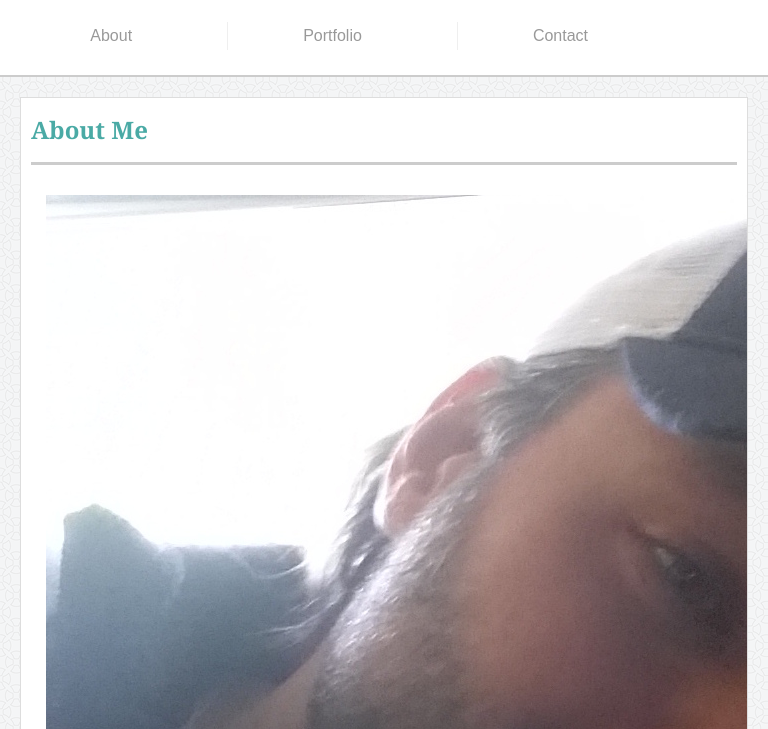
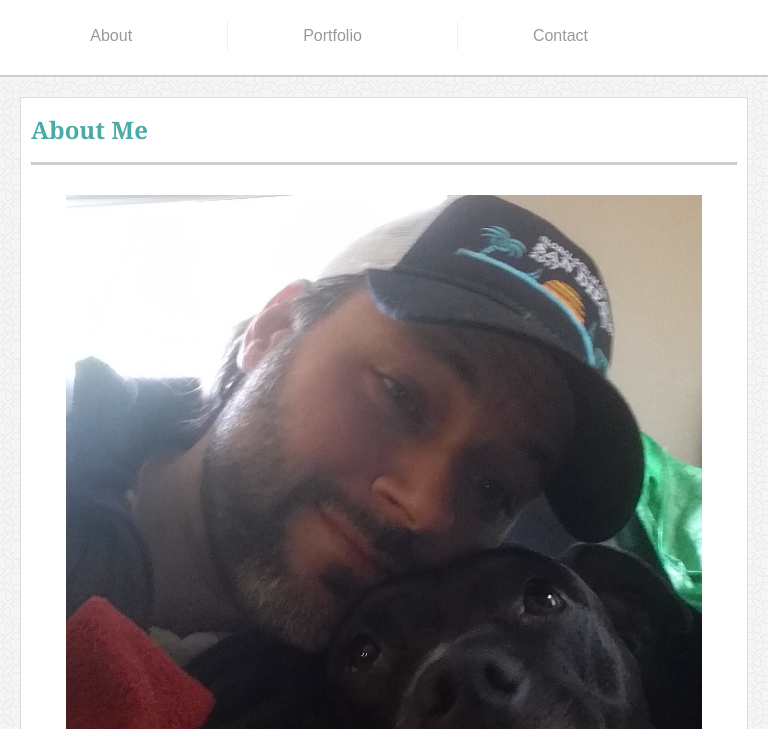
Before and after one commit to iplayoncardboard/Responsive-Portfolio, a plain HTML site: page index.html in a window 768 px wide. Shown: the part 71-800 px from the top of the page. Drawn offline with Linux system fonts and the light colour scheme.

Commit message:
Fixed the image issues

```diff
--- a/assets/css/fixReset.css
+++ b/assets/css/fixReset.css
@@ -16,6 +16,6 @@ ul{
 }
 
 
-@media screen and (min-width: 768px) and (max-width: 980px) {
+@media screen and (min-width: 769px) and (max-width: 980px) {
 
 }
--- a/assets/css/style.css
+++ b/assets/css/style.css
@@ -236,15 +236,15 @@ textarea {
  }
 
 
-@media screen and (min-width: 980px) and ( max-width: 1170px){
+@media screen and (min-width: 980px) and (max-width: 1170px){
     body{
 
         padding:0px;
     }
 
     article img{
-        width: auto;
-        height: auto;
+        width: 90%;
+        height: 90%;
         float: none;
     }
 
@@ -278,7 +278,11 @@ textarea {
         float: none;
         margin: 0px auto 20px auto;
     }
-
+    article img{
+        /* width: 90%;
+        height: auto; */
+        float: left;
+    }
     aside{
         width:650px;
         float: none;
@@ -320,8 +324,8 @@ textarea {
     }
 
     article img{
-        width: auto;
-        height: auto;
+        width: 90%;
+        height: 90%;
         float: none;
     }
 
```
